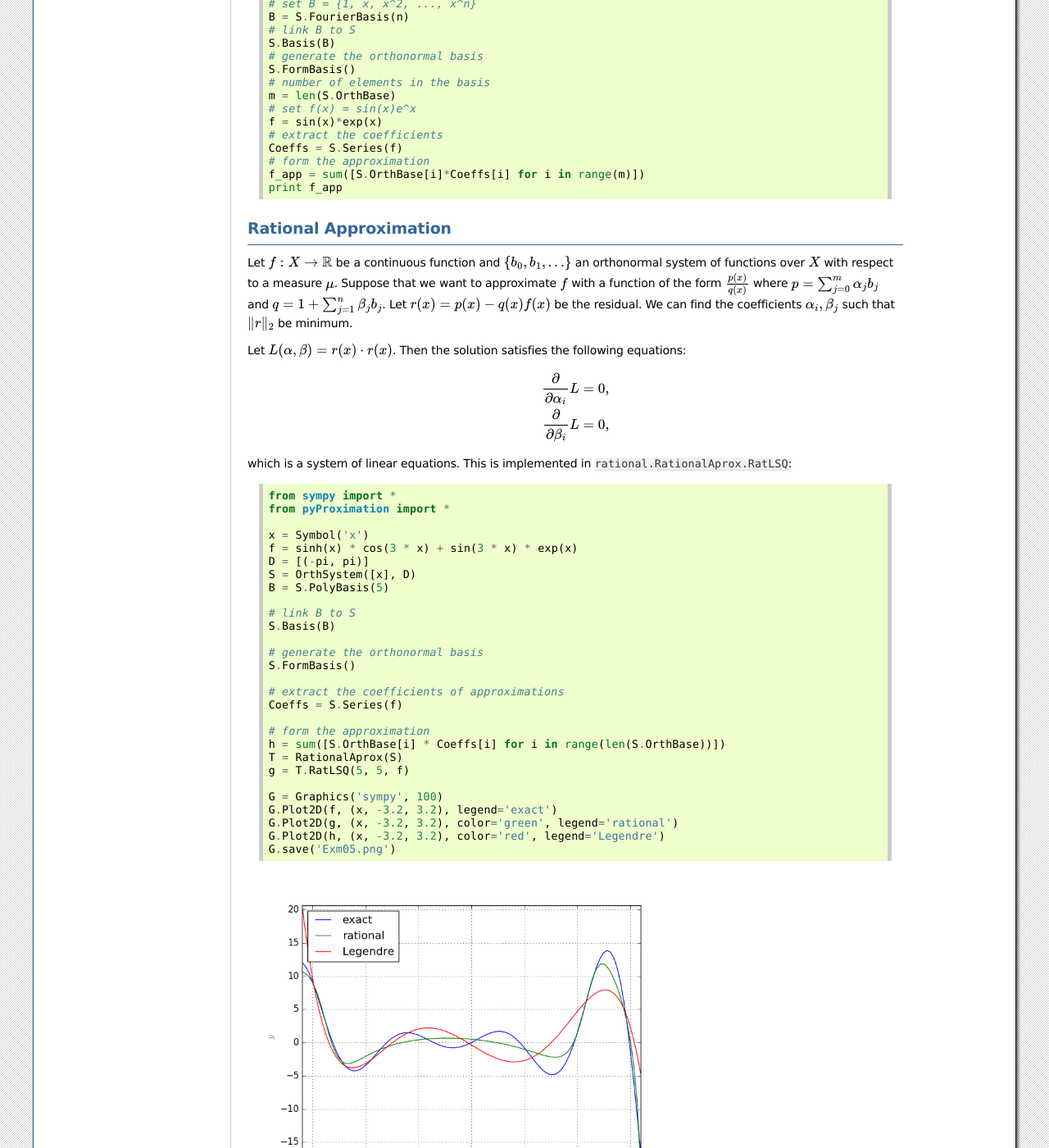
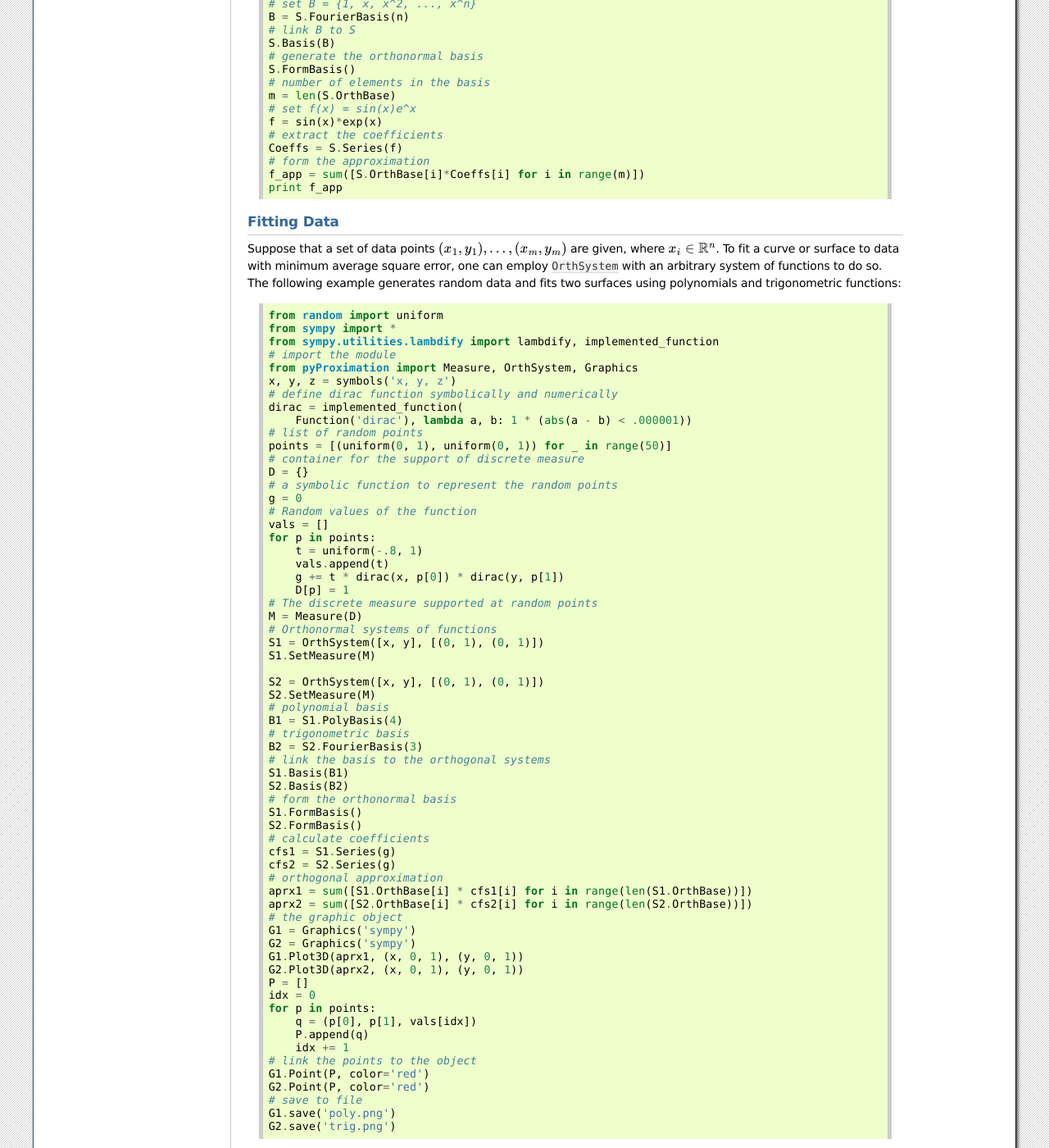
Before and after one commit to mghasemi/pyProximation, a Sphinx documentation site: the page built from doc/hilbert.rst, in a window 1280 px wide and 1400 px high, scrolled down 3412 px. Shown: the whole window at 82% size. Built offline with Sphinx 7.4.7, drawn with Linux system fonts in a browser that asks for light colours; some of the changed text lies outside the part shown.

Commit message:
discrete data example

```diff
--- a/doc/conf.py
+++ b/doc/conf.py
@@ -67,7 +67,7 @@ author = u'Mehdi Ghasemi'
 # The short X.Y version.
 version = u'1.3'
 # The full version, including alpha/beta/rc tags.
-release = u'1.3.0'
+release = u'1.3.2'
 
 # The language for content autogenerated by Sphinx. Refer to documentation
 # for a list of supported languages.
--- a/doc/hilbert.rst
+++ b/doc/hilbert.rst
@@ -210,6 +210,87 @@ The following code calculates the Fourier series approximation of :math:`f(x)=\s
 	f_app = sum([S.OrthBase[i]*Coeffs[i] for i in range(m)])
 	print f_app
 
+Fitting Data
+-----------------------------
+
+Suppose that a set of data points :math:`(x_1,y_1),\dots,(x_m,y_m)` are given, where :math:`x_i\in\mathbb{R}^n`.
+To fit a curve or surface to data with minimum average square error, one can employ ``OrthSystem`` with an arbitrary
+system of functions to do so. The following example generates random data and fits two surfaces using polynomials
+and trigonometric functions::
+
+	from random import uniform
+	from sympy import *
+	from sympy.utilities.lambdify import lambdify, implemented_function
+	# import the module
+	from pyProximation import Measure, OrthSystem, Graphics
+	x, y, z = symbols('x, y, z')
+	# define dirac function symbolically and numerically
+	dirac = implemented_function(
+	    Function('dirac'), lambda a, b: 1 * (abs(a - b) < .000001))
+	# list of random points
+	points = [(uniform(0, 1), uniform(0, 1)) for _ in range(50)]
+	# container for the support of discrete measure
+	D = {}
+	# a symbolic function to represent the random points
+	g = 0
+	# Random values of the function
+	vals = []
+	for p in points:
+	    t = uniform(-.8, 1)
+	    vals.append(t)
+	    g += t * dirac(x, p[0]) * dirac(y, p[1])
+	    D[p] = 1
+	# The discrete measure supported at random points
+	M = Measure(D)
+	# Orthonormal systems of functions
+	S1 = OrthSystem([x, y], [(0, 1), (0, 1)])
+	S1.SetMeasure(M)
+
+	S2 = OrthSystem([x, y], [(0, 1), (0, 1)])
+	S2.SetMeasure(M)
+	# polynomial basis
+	B1 = S1.PolyBasis(4)
+	# trigonometric basis
+	B2 = S2.FourierBasis(3)
+	# link the basis to the orthogonal systems
+	S1.Basis(B1)
+	S2.Basis(B2)
+	# form the orthonormal basis
+	S1.FormBasis()
+	S2.FormBasis()
+	# calculate coefficients
+	cfs1 = S1.Series(g)
+	cfs2 = S2.Series(g)
+	# orthogonal approximation
+	aprx1 = sum([S1.OrthBase[i] * cfs1[i] for i in range(len(S1.OrthBase))])
+	aprx2 = sum([S2.OrthBase[i] * cfs2[i] for i in range(len(S2.OrthBase))])
+	# the graphic object
+	G1 = Graphics('sympy')
+	G2 = Graphics('sympy')
+	G1.Plot3D(aprx1, (x, 0, 1), (y, 0, 1))
+	G2.Plot3D(aprx2, (x, 0, 1), (y, 0, 1))
+	P = []
+	idx = 0
+	for p in points:
+	    q = (p[0], p[1], vals[idx])
+	    P.append(q)
+	    idx += 1
+	# link the points to the object
+	G1.Point(P, color='red')
+	G2.Point(P, color='red')
+	# save to file
+	G1.save('poly.png')
+	G2.save('trig.png')
+
+
+.. image:: ./images/poly.png
+   :height: 400px
+
+.. image:: ./images/trig.png
+   :height: 400px
+
+
+
 Rational Approximation
 =============================
 
--- a/setup.py
+++ b/setup.py
@@ -5,7 +5,7 @@ Description = """This package provides basic operations with measures, orthogona
 
 setup(
     name='pyProximation',
-    version='1.2.0',
+    version='1.3.2',
     author='Mehdi Ghasemi',
     author_email='mehdi.ghasemi@gmail.com',
     packages=['pyProximation'],
```
Also changed, not shown: doc/images/poly.png (added), doc/images/trig.png (added), 1 other file.
